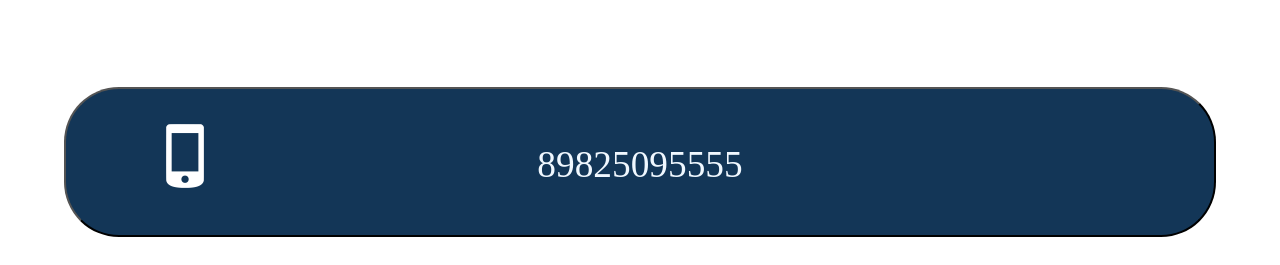
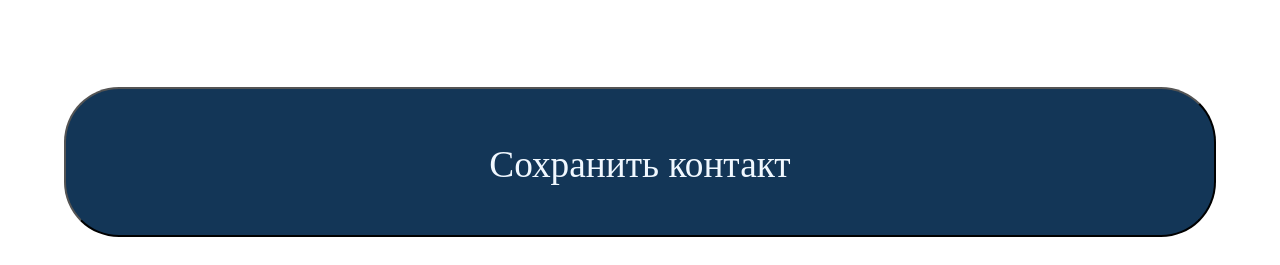
Before and after one commit to gagikbezoyan/vizitka, a plain HTML site: page index.html in a window 1280 px wide. Shown: the part 945-1210 px from the top of the page. Drawn offline with Linux system fonts and the light colour scheme.

Commit message:
Add files via upload

```diff
--- a/index.html
+++ b/index.html
@@ -16,6 +16,7 @@
         <h2>ГЕНЕРАЛЬНЫЙ ДИРЕКТОР</h2>
     </div>
     <div class="buttonclass">
+        <a href="Безоян Гагик Мисакович.vcf" download><button  class="buttons"><span id="df2span">Сохранить контакт</span></button></a>
         <a href="tel:+79825095555"><button  class="buttons"><img id="df2" src="mobile-phone-8-64.png"><span id="df2span">89825095555</span></button></a>
         <a href="https://wa.me/+79825095555"><button  class="buttons"><img id="df" src="whatsapp-64.png"><span>WhatsApp</span></button></a>
         <a href="https://t.me/+79825095555"><button  class="buttons"><img id="df" src="telegram-64.png"><span>Telegram</span></button></a>
```
Also changed, not shown: 1 other file.
